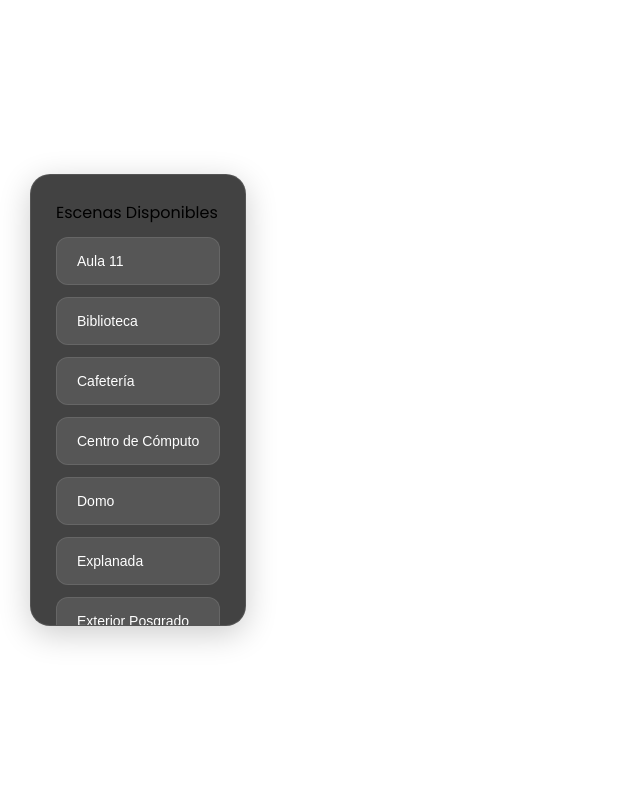
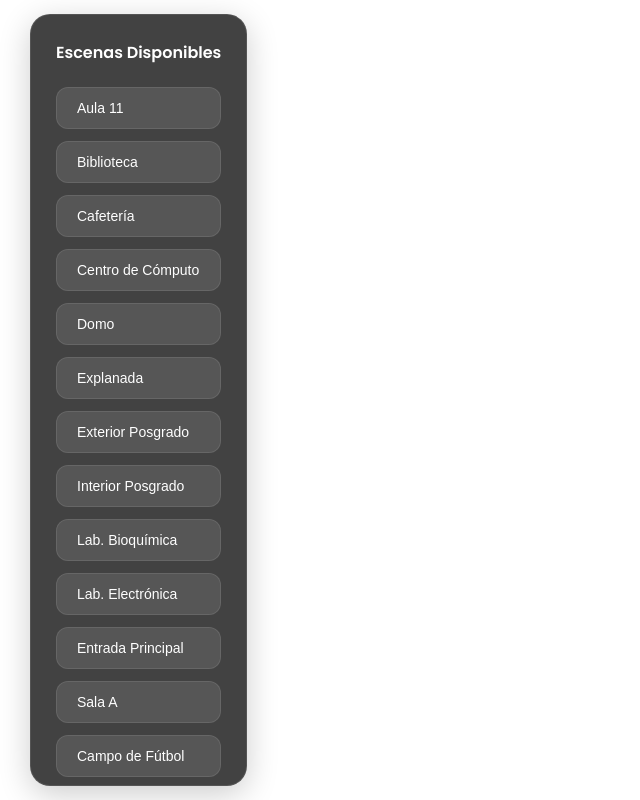
Before and after one commit to akcman/visor360, a plain HTML site: page index.html in a window 1280 px wide. Shown: the whole page, without its empty margins (0-640 px from the left). Drawn offline with Linux system fonts and the light colour scheme.

Commit message:
index.html

```diff
--- a/index.html
+++ b/index.html
@@ -1,4 +1,3 @@
-
 <!DOCTYPE html>
 <html lang="es">
 <head>
@@ -39,14 +38,14 @@
       display: flex;
       flex-direction: column;
       gap: 12px;
-        max-height: 400px;
+      max-height: 90vh;
       overflow-y: auto;
     }
     button {
       background: var(--button-bg);
       border: 1px solid rgba(255, 255, 255, 0.1);
       color: var(--text-color);
-        padding: 15px 20px;
+      padding: 12px 20px;
       border-radius: 12px;
       cursor: pointer;
       font-size: 14px;
@@ -68,15 +67,16 @@
 </head>
 <body>
   <div id="menu">
-      <div class="menu-title">Escenas Disponibles</div>
+    <div class="menu-title" style="color:white;font-weight:bold;margin-bottom:10px;">Escenas Disponibles</div>
     <button onclick="cambiarImagen('Aula_11.jpg')">Aula 11</button>
     <button onclick="cambiarImagen('Biblioteca.jpg')">Biblioteca</button>
-      <button onclick="cambiarImagen('Cafetería.jpg')">Cafetería</button>
+    <button onclick="cambiarImagen('Cafetería_.jpg')">Cafetería</button>
     <button onclick="cambiarImagen('Centro_computo.jpg')">Centro de Cómputo</button>
     <button onclick="cambiarImagen('Domo.jpg')">Domo</button>
     <button onclick="cambiarImagen('Explanada.jpg')">Explanada</button>
     <button onclick="cambiarImagen('Exterior_de_posgrado.jpg')">Exterior Posgrado</button>
     <button onclick="cambiarImagen('Interior_de_posgrado.jpg')">Interior Posgrado</button>
+    <button onclick="cambiarImagen('Lab_Bioquimica.jpg')">Lab. Bioquímica</button>
     <button onclick="cambiarImagen('Lab_Electro.jpg')">Lab. Electrónica</button>
     <button onclick="cambiarImagen('Principal.jpg')">Entrada Principal</button>
     <button onclick="cambiarImagen('Sala_A.jpg')">Sala A</button>
@@ -85,6 +85,7 @@
     <button onclick="cambiarImagen('escaleras.jpg')">Escaleras</button>
     <button onclick="cambiarImagen('estacionamiento_maestros.jpg')">Estac. Maestros</button>
   </div>
+
   <a-scene>
     <a-entity id="rig" movement-controls="fly: true; speed: 0.5">
       <a-entity id="camera" position="0 1.6 0" camera look-controls="reverseMouseDrag: true">
@@ -96,10 +97,12 @@
         </a-entity>
       </a-entity>
     </a-entity>
+
     <a-sky id="panorama" src="Aula_11.jpg" rotation="0 -130 0"></a-sky>
     <a-entity id="leftHand" oculus-touch-controls="hand: left"></a-entity>
     <a-entity id="rightHand" oculus-touch-controls="hand: right"></a-entity>
   </a-scene>
+
   <script>
     function cambiarImagen(src) {
       document.getElementById('panorama').setAttribute('src', src);
```
Lines whose indentation alone changed are shown as unchanged.
